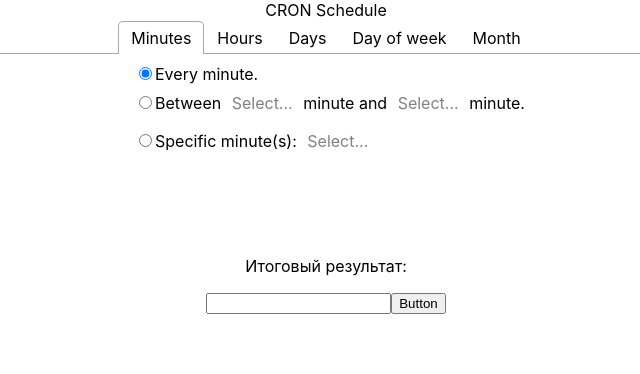
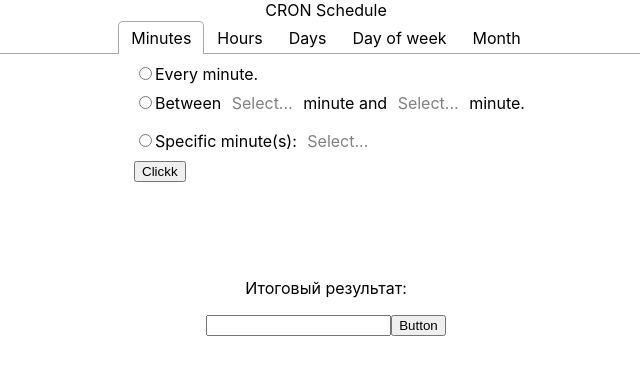
Before and after one commit to abelikovstudy/cron-test, a React (Create React App) app: page / in a window 1280 px wide. Shown: the top 374 px of the page, without its empty margins (314-954 px from the left). Built offline with nearby package versions, Linux system fonts and the light colour scheme.

Commit message:
Updated buisness logic; now all user choices are collected via global object

```diff
--- a/src/components/DateChose.js
+++ b/src/components/DateChose.js
@@ -5,13 +5,36 @@ import React from 'react';
 import { minutes, hours, days, daysofweek, months} from '../constants';
 export function DateChose(){
 
-  let corn = ['*' ,'*', '*', '*', '*']
+  const [cron, setCron] = React.useState({
+    0 : {
+      span : "Every"
+    },
+    1 : {
+      span : "Every"
+    },
+    2 : {
+      span : "Every"
+    },
+    3 : {
+      span : "Every"
+    },
+    4 : {
+      span : "Every"
+    },
+  });
   const [tabIndex, setTabIndex] = React.useState(0);
   const [result, setResult] = React.useState("");
 
+  const onCronChange = (timeElement, index) => {
+    setCron({
+      ...cron,
+      [index] : timeElement
+    })
+  }
+
   return (
     <div className="DateChose">
-    <Tabs defaultIndex={0} selectedIndex={tabIndex} onSelect={(index) => setTabIndex(index)}>
+    <Tabs defaultIndex={0} selectedIndex={tabIndex} onSelect={(index) => setTabIndex(index)} forceRenderTabPanel={true}>
       <TabList>
         <Tab>Minutes</Tab>
         <Tab>Hours</Tab>
@@ -21,23 +44,23 @@ export function DateChose(){
       </TabList>
 
       <TabPanel> {/* Minute */}
-        <TabContent name="minute" id="minute" tabIndex={tabIndex} corn={corn} selectValues={minutes}/>
+        <TabContent name="minute" id="minute" tabIndex={tabIndex} corn={onCronChange} selectValues={minutes} />
       </TabPanel>
 
       <TabPanel> {/* Hour */}
-        <TabContent name="hour" id="hour" tabIndex={tabIndex} corn={corn} selectValues={hours}/>
+        <TabContent name="hour" id="hour" tabIndex={tabIndex} corn={onCronChange} selectValues={hours}/>
       </TabPanel>
 
       <TabPanel> {/* Day */}
-        <TabContent name="day" id="day" tabIndex={tabIndex} corn={corn} selectValues={days}/>
+        <TabContent name="day" id="day" tabIndex={tabIndex} corn={onCronChange} selectValues={days}/>
       </TabPanel>
 
       <TabPanel> {/* Day of week */}
-        <TabContent name="dayofweek" id="dayofweek" tabIndex={tabIndex} corn={corn} selectValues={daysofweek}/>
+        <TabContent name="dayofweek" id="dayofweek" tabIndex={tabIndex} corn={onCronChange} selectValues={daysofweek}/>
       </TabPanel>
 
       <TabPanel> {/* Months */}
-        <TabContent name="month" id="month" tabIndex={tabIndex} corn={corn} selectValues={months}/>
+        <TabContent name="month" id="month" tabIndex={tabIndex} corn={onCronChange} selectValues={months}/>
       </TabPanel>
   </Tabs>
   <br />
@@ -46,7 +69,7 @@ export function DateChose(){
   <br />
     <div className='Result'>
       <p>Итоговый результат: </p><input value={result} type="text"/>
-      <button onClick={() => setResult(corn.join(" "))}>Button</button>
+      <button onClick={() => console.log(cron)}>Button</button>
     </div>
   </div>
   )
--- a/src/components/SelectCustom.js
+++ b/src/components/SelectCustom.js
@@ -2,8 +2,11 @@ import Select from 'react-select'
 
 export function SelectCustom({
     isMulti,
-    options
+    options,
+    onDateChange,
+    name
 }){
+
     return(
         <Select
         isMulti={isMulti}
@@ -12,6 +15,7 @@ export function SelectCustom({
         classNamePrefix="react-select"
         className="react-select--inline"
         components={{IndicatorsContainer: () => null}}
+        onChange={(selectedDates) => onDateChange(selectedDates,name)}
         />
     )
 }
--- a/src/components/TabContent.js
+++ b/src/components/TabContent.js
@@ -10,29 +10,39 @@ export function TabContent({
   }){
 
     const [span, setSpan] = React.useState("Every")
-
+    const [dates, setDates] = React.useState({
+      span : [span]
+    })
 
     const onOptionChange = e => {
       setSpan(e.target.value)
     }
-
+    React.useEffect(() => {corn(dates,tabIndex)},[dates])
+    const onDateChange = (selectValues,name) => {
+      setDates({
+        ...dates,
+        [name] : selectValues,
+        span : [span]
+      })
+      //corn(dates,tabIndex) //?????
+    }
     return (
       <div className="SpanSelect">
         <div className="SpanSelect-Option">
-            <input type="radio" name={name} value="Every" id={id} checked={span === "Every"} onChange={onOptionChange}/>
+            <input type="radio" name={name} value="Every" id={id} onChange={onOptionChange}/>
             <label class="SpanSelect-Element" htmlFor="every">Every {name}.</label> <br />
         </div>
 
         <div className="SpanSelect-Option">
-            <input type="radio" name={name} value="Between" id={id} checked={span === "Between"} onChange={onOptionChange}/>
-            <label class="SpanSelect-Element" htmlFor="everystart">Between <SelectCustom isMulti={false} options={selectValues}/> {name} and <SelectCustom isMulti={false} options={selectValues}/> {name}.</label> <br />
+            <input type="radio" name={name} value="Between" id={id} onChange={onOptionChange}/>
+            <label class="SpanSelect-Element" htmlFor="everystart">Between <SelectCustom name="between-start" isMulti={false} options={selectValues} onDateChange={onDateChange}/> {name} and <SelectCustom name="between-end" isMulti={false} options={selectValues} onDateChange={onDateChange}/> {name}.</label> <br />
         </div>
 
         <div className="SpanSelect-Option">
-            <input type="radio" name={name} value="Specific" id={id} checked={span === "Specific"} onChange={onOptionChange}/>
-            <label class="SpanSelect-Element" htmlFor="specific">Specific {name}(s): <SelectCustom isMulti={true} options={selectValues}/></label><br />
+            <input type="radio" name={name} value="Specific" id={id} onChange={onOptionChange}/>
+            <label class="SpanSelect-Element" htmlFor="specific">Specific {name}(s): <SelectCustom name="specific" isMulti={true} options={selectValues} onDateChange={onDateChange}/></label><br />
         </div>
-
+        <button onClick={() => console.log(dates)}>Clickk</button>
     </div>
     )
   }
```
